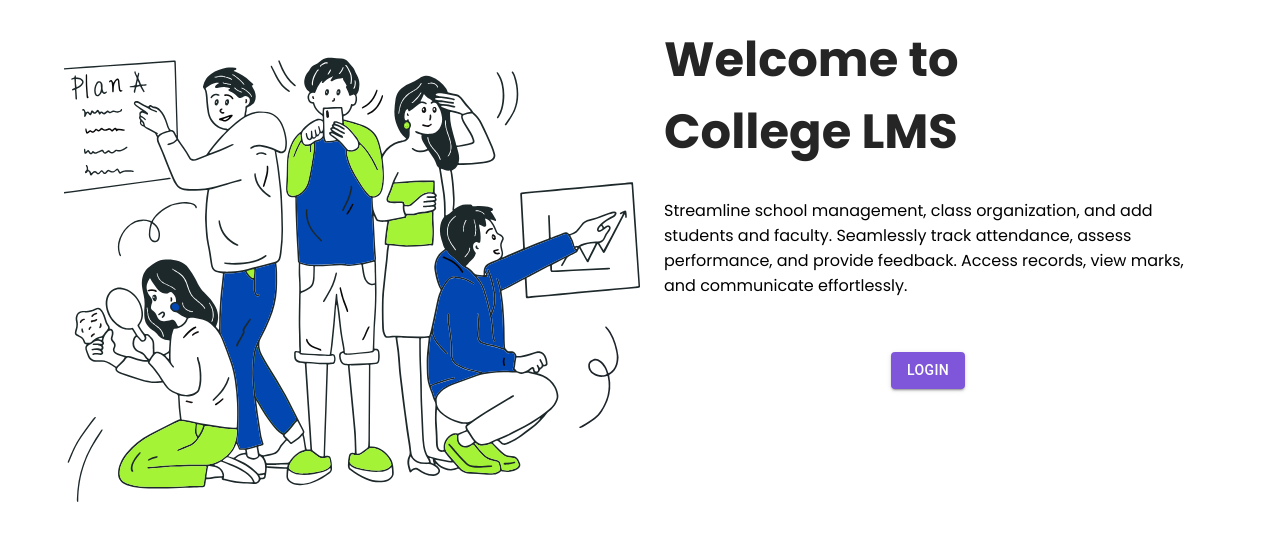
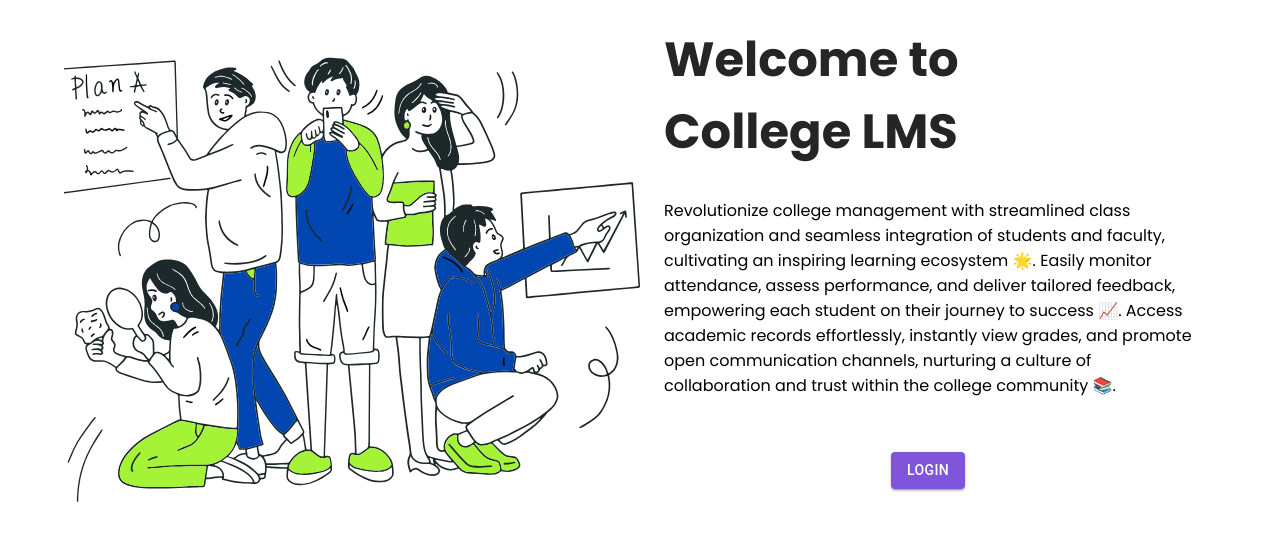
Before and after one commit to HimanshuSwami-Developer/CMS_Frontend, a React (Create React App) app: page / in a window 1280 px wide. Shown: the top 540 px of the page. Built offline with nearby package versions, Linux system fonts and the light colour scheme.

Commit message:
Update Homepage.js

```diff
--- a/src/pages/Homepage.js
+++ b/src/pages/Homepage.js
@@ -20,9 +20,10 @@ const Homepage = () => {
                             College LMS
                         </StyledTitle>
                         <StyledText>
-                            Streamline school management, class organization, and add students and faculty.
-                            Seamlessly track attendance, assess performance, and provide feedback.
-                            Access records, view marks, and communicate effortlessly.
+                            Revolutionize college management with streamlined class organization and seamless integration of students and faculty,
+    cultivating an inspiring learning ecosystem 🌟. Easily monitor attendance, assess performance, and deliver tailored feedback,
+    empowering each student on their journey to success 📈. Access academic records effortlessly, instantly view grades, and
+    promote open communication channels, nurturing a culture of collaboration and trust within the college community 📚.
                         </StyledText>
                         <StyledBox>
                             <StyledLink to="/choose">
```
